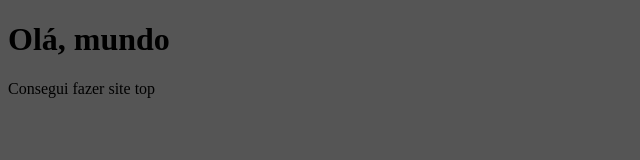
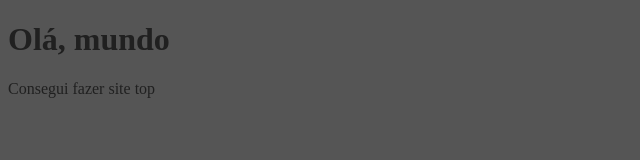
Before and after one commit to lusgas-dev/dogecoin, a plain HTML site: page index.html in a window 1280 px wide. Shown: the full height of the page, 0-640 px from the left. Drawn offline with Linux system fonts and the light colour scheme.

Commit message:
Update index.html

```diff
--- a/index.html
+++ b/index.html
@@ -7,10 +7,11 @@
     <title>Meu primeiro site</title>
 </head>
 <body>
-    <style>
-        body {
-  background-color: rgb(85, 85, 85);
-}
+<style>
+    body {
+        background-color: rgb(85, 85, 85);
+        color: rgb(32, 32, 32);
+      }
     </style>
     <h1>Olá, mundo</h1>
     <p>Consegui fazer site top</p>
```
